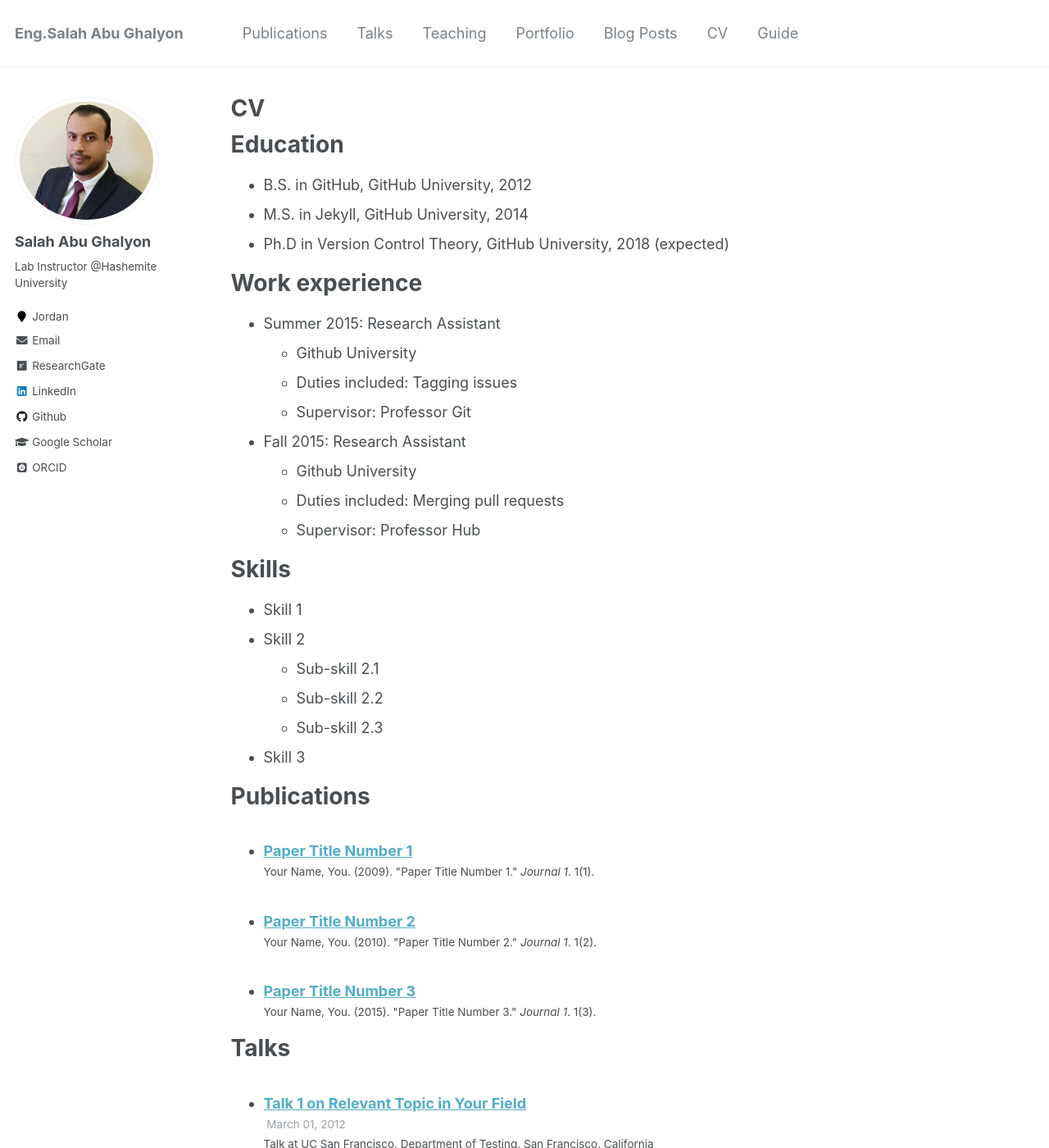
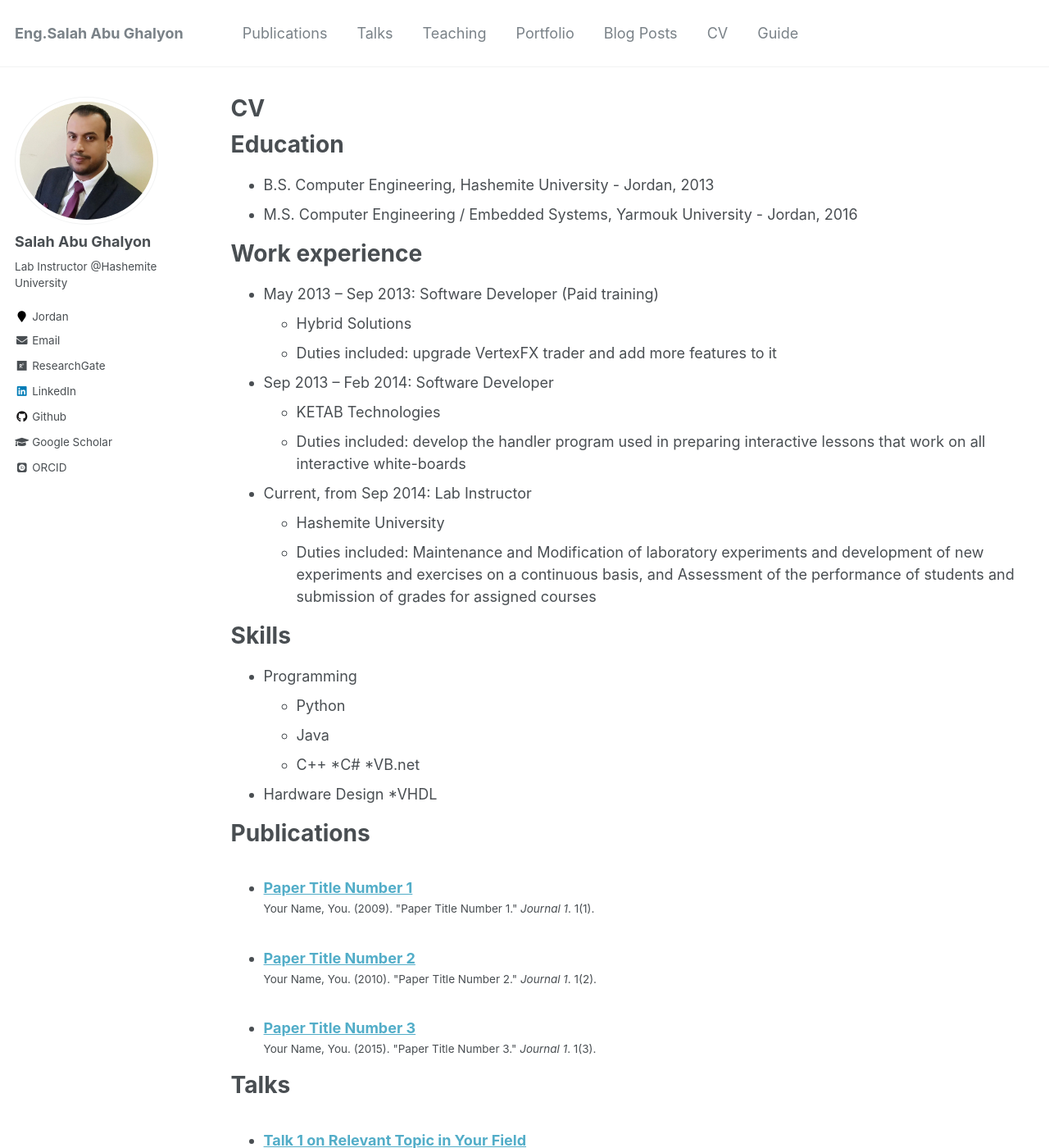
Before and after one commit to salahghalyon/salahghalyon.github.io, a Jekyll site: the page built from _pages/cv.md, in a window 1280 px wide and 1400 px high. Shown: the whole window at 82% size. Built offline with Jekyll 4.4.1, drawn with Linux system fonts in a browser that asks for light colours; some web fonts are replaced.

Commit message:
Update cv.md

```diff
--- a/_pages/cv.md
+++ b/_pages/cv.md
@@ -11,30 +11,37 @@ redirect_from:
 
 Education
 ======
-* B.S. in GitHub, GitHub University, 2012
-* M.S. in Jekyll, GitHub University, 2014
-* Ph.D in Version Control Theory, GitHub University, 2018 (expected)
+* B.S. Computer Engineering, Hashemite University - Jordan, 2013
+* M.S. Computer Engineering / Embedded Systems, Yarmouk University - Jordan, 2016
 
 Work experience
 ======
-* Summer 2015: Research Assistant
-  * Github University
-  * Duties included: Tagging issues
-  * Supervisor: Professor Git
+* May 2013 – Sep 2013: Software Developer (Paid training)
+  * Hybrid Solutions
+  * Duties included: upgrade VertexFX trader and add more features to it
 
-* Fall 2015: Research Assistant
-  * Github University
-  * Duties included: Merging pull requests
-  * Supervisor: Professor Hub
+* Sep 2013 – Feb 2014: Software Developer
+  * KETAB Technologies
+  * Duties included: develop the handler program used in preparing interactive lessons that work on all interactive white-boards
+
+* Current, from Sep 2014: Lab Instructor
+  * Hashemite University
+  * Duties included: Maintenance and Modification of laboratory experiments and development of new experiments and exercises on a continuous basis, and Assessment of the performance of students and submission of grades for assigned courses
+
+
 
 Skills
 ======
-* Skill 1
-* Skill 2
-  * Sub-skill 2.1
-  * Sub-skill 2.2
-  * Sub-skill 2.3
-* Skill 3
+
+* Programming
+  * Python
+  * Java
+  * C++
+  *C#
+  *VB.net
+* Hardware Design
+  *VHDL
+
 
 Publications
 ======
```
